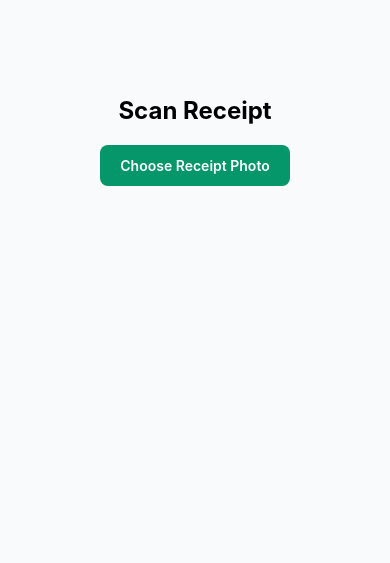
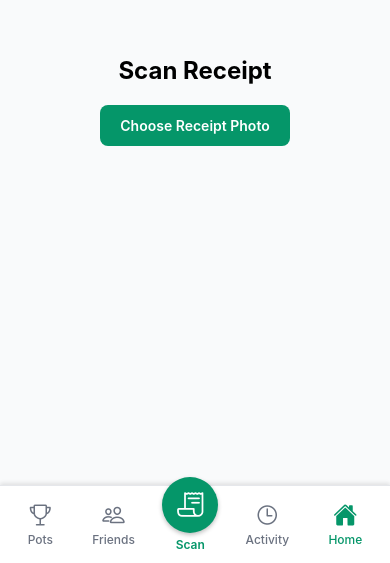
Before and after one commit to Will5206/checkmate, a React Native app in the folder mobile/: screen /Home in a window 390 px wide. Shown: the part 281-844 px from the top of the page. Built offline with nearby package versions, Linux system fonts and the light colour scheme.

Commit message:
Update HomeScreen.js
import and display the navbar from the navbar file. re-size rest of display to fit for it.

```diff
--- a/mobile/screens/HomeScreen.js
+++ b/mobile/screens/HomeScreen.js
@@ -3,6 +3,8 @@ import React, { useState } from 'react';
 import { View, Text, Image, TouchableOpacity, ActivityIndicator, StyleSheet, Alert } from 'react-native';
 import * as ImagePicker from 'expo-image-picker';
 import { useNavigation } from '@react-navigation/native';
+// bringing in nav bar
+import BottomNavBar from '../components/BottomNavBar';
 
 export default function HomeScreen() {
   const [imageUri, setImageUri] = useState(null);
@@ -42,6 +44,7 @@ export default function HomeScreen() {
   };
 
   return (
+    <View style={styles.wrapper}>
       <View style={styles.container}>
         {!imageUri ? (
           <>
@@ -66,11 +69,24 @@ export default function HomeScreen() {
           </>
         )}
       </View>
+      <BottomNavBar />
+    </View>
   );
 }
 
 const styles = StyleSheet.create({
-  container: { flex: 1, justifyContent: 'center', alignItems: 'center', padding: 20, backgroundColor: '#f9fafb' },
+  wrapper: {
+    flex: 1,
+    backgroundColor: '#f9fafb',
+  },
+  container: {
+    flex: 1,
+    justifyContent: 'center',
+    alignItems: 'center',
+    padding: 20,
+    paddingBottom: 100, // Space for bottom nav bar
+    backgroundColor: '#f9fafb'
+  },
   title: { fontSize: 24, fontWeight: '700', marginBottom: 20 },
   button: { backgroundColor: '#059669', paddingVertical: 12, paddingHorizontal: 20, borderRadius: 8 },
   buttonText: { color: 'white', fontWeight: '600' },
```
Lines whose indentation alone changed are shown as unchanged.
